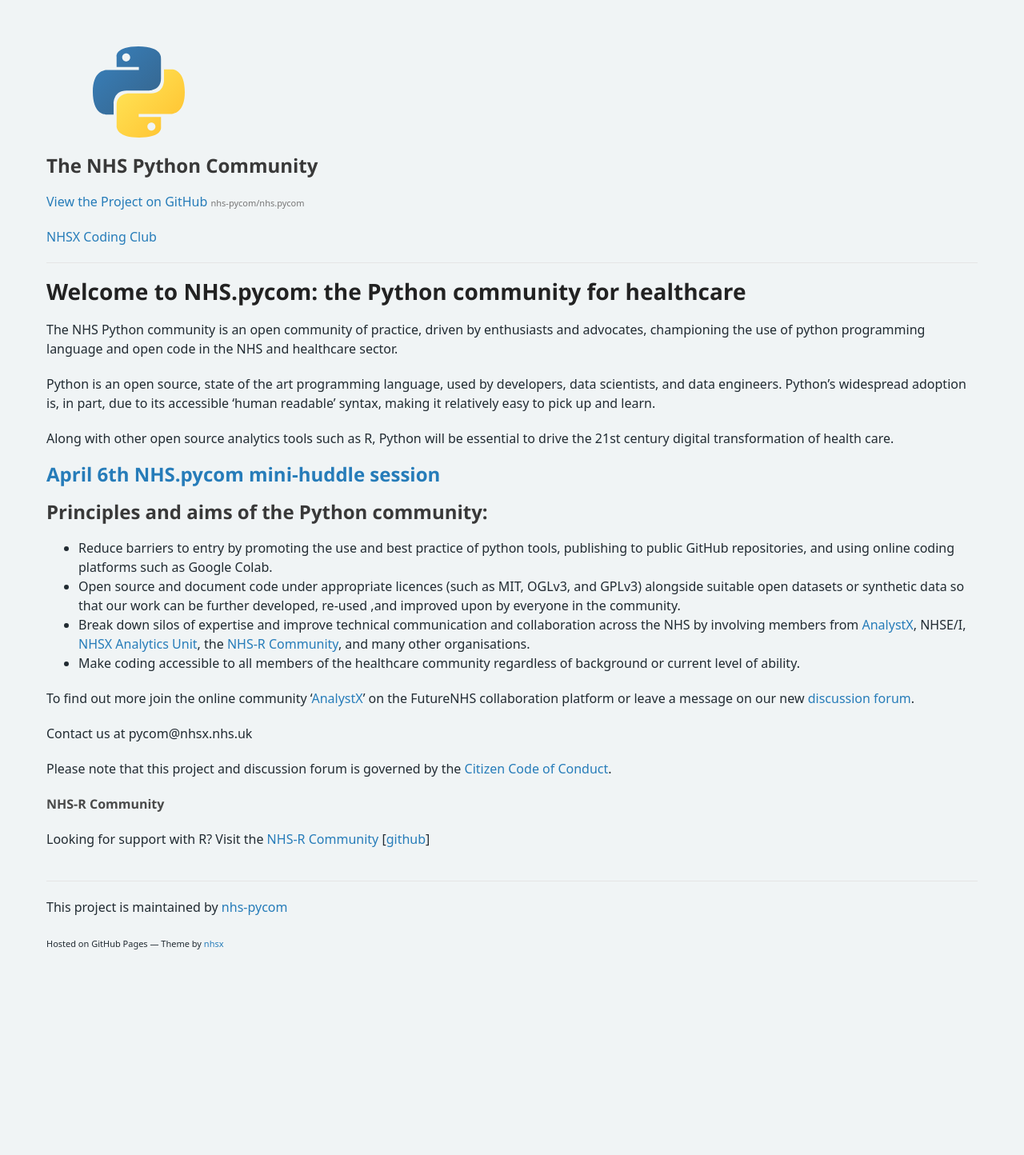
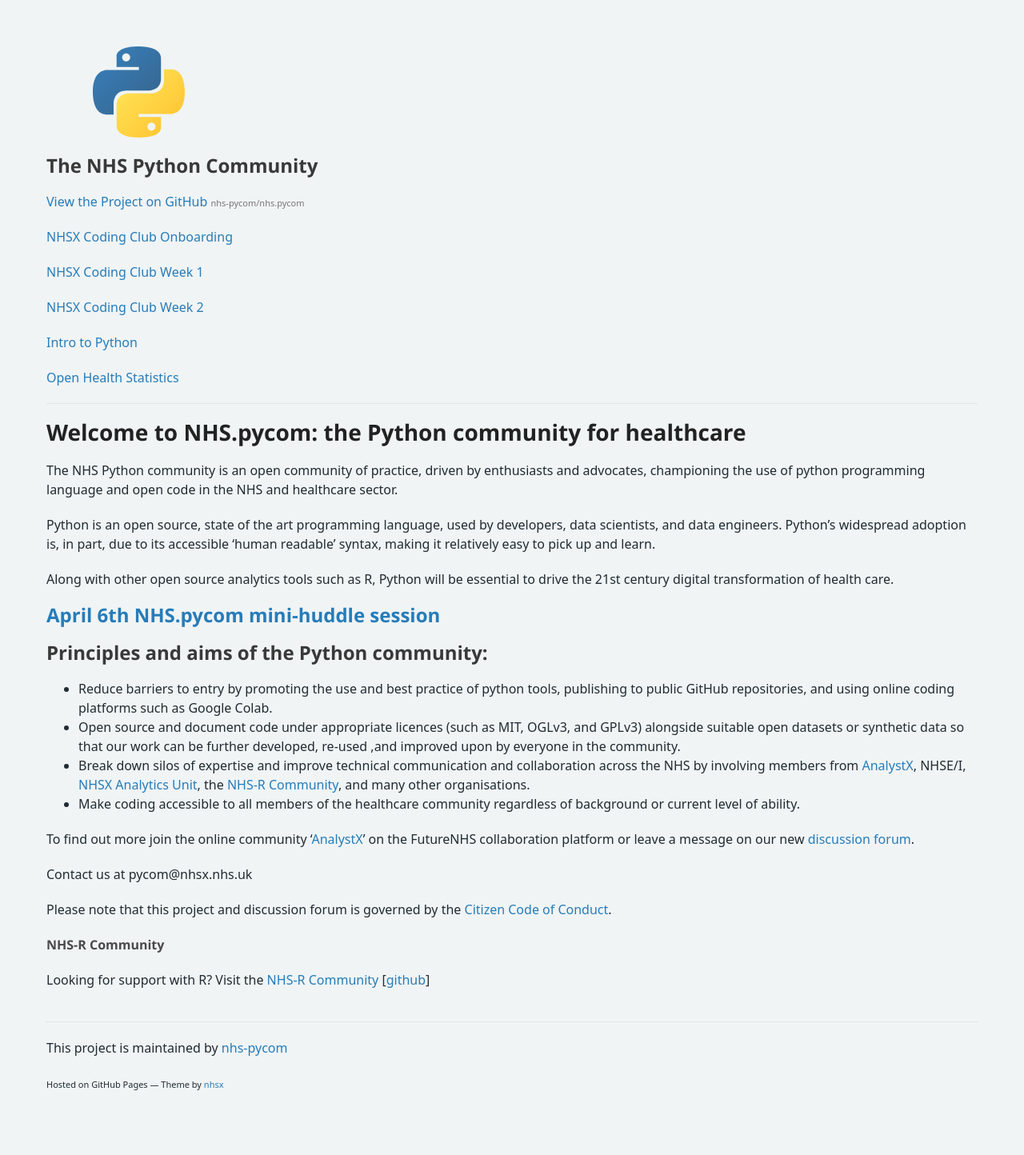
Before and after one commit to nhs-pycom/nhs.pycom, a Jekyll site: the page built from README.md, in a window 1280 px wide. Shown: the whole page at 80% size. Built offline with Jekyll 4.4.1, drawn with Linux system fonts in a browser that asks for light colours; some web fonts are replaced; our own code applies the rules of GitHub Pages for plain Markdown files; before the commit the page ends 1268 px from its top, so only the background shows below that.

Commit message:
Update default.html

```diff
--- a/_layouts/default.html
+++ b/_layouts/default.html
@@ -43,7 +43,12 @@
         </ul>
         {% endif %}
 
-        <p><a href="https://nhs-pycom.net/coding-club">NHSX Coding Club</a></p>
+        <p><a href="https://nhs-pycom.net/coding-club">NHSX Coding Club Onboarding</a></p>
+        <p><a href="https://github.com/nhs-pycom/coding-club-trashPanda">NHSX Coding Club Week 1</a></p>
+        <p><a href="https://github.com/nhs-pycom/coding-club-prophet">NHSX Coding Club Week 2</a></p>
+        <p><a href="https://github.com/nhs-pycom/python-time">Intro to Python</a></p>
+        <p><a href="https://nhsx.github.io/open-health-statistics/">Open Health Statistics</a></p>
+
 
       </header>
       <section>
```
